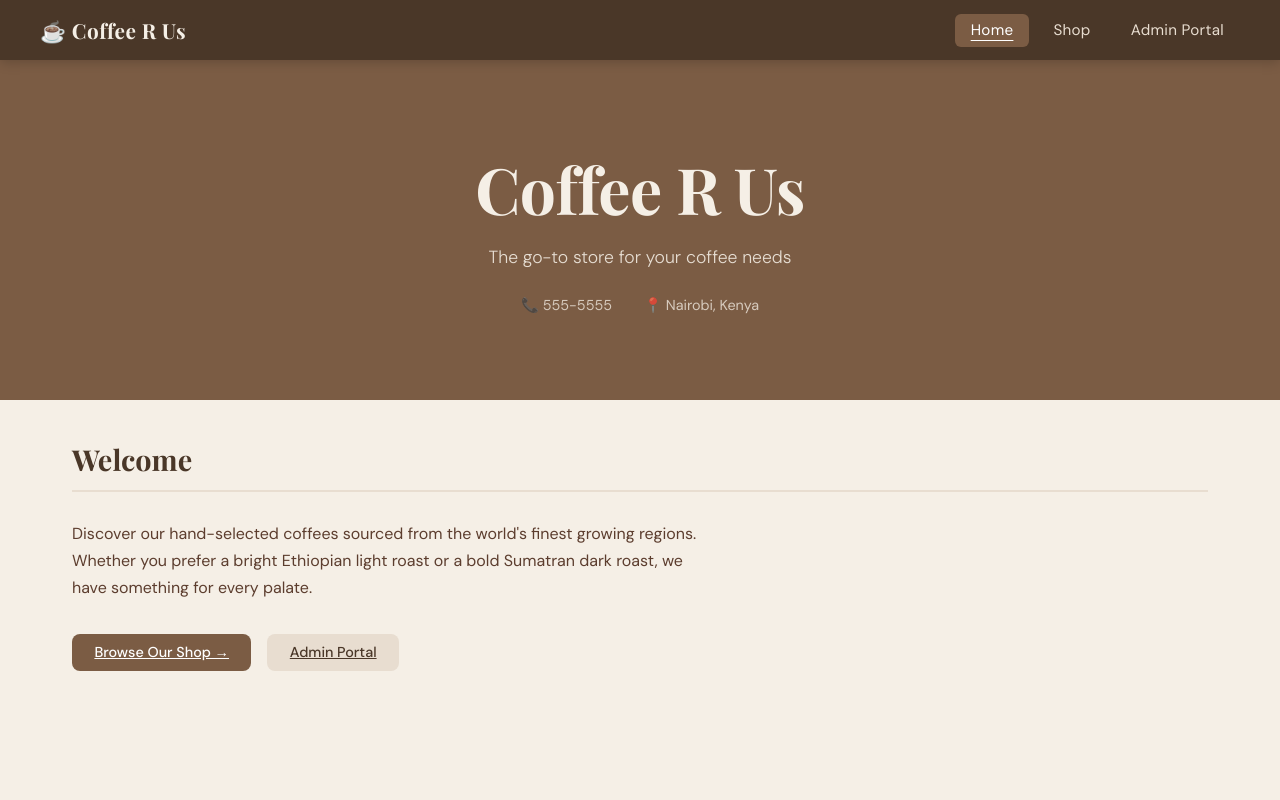
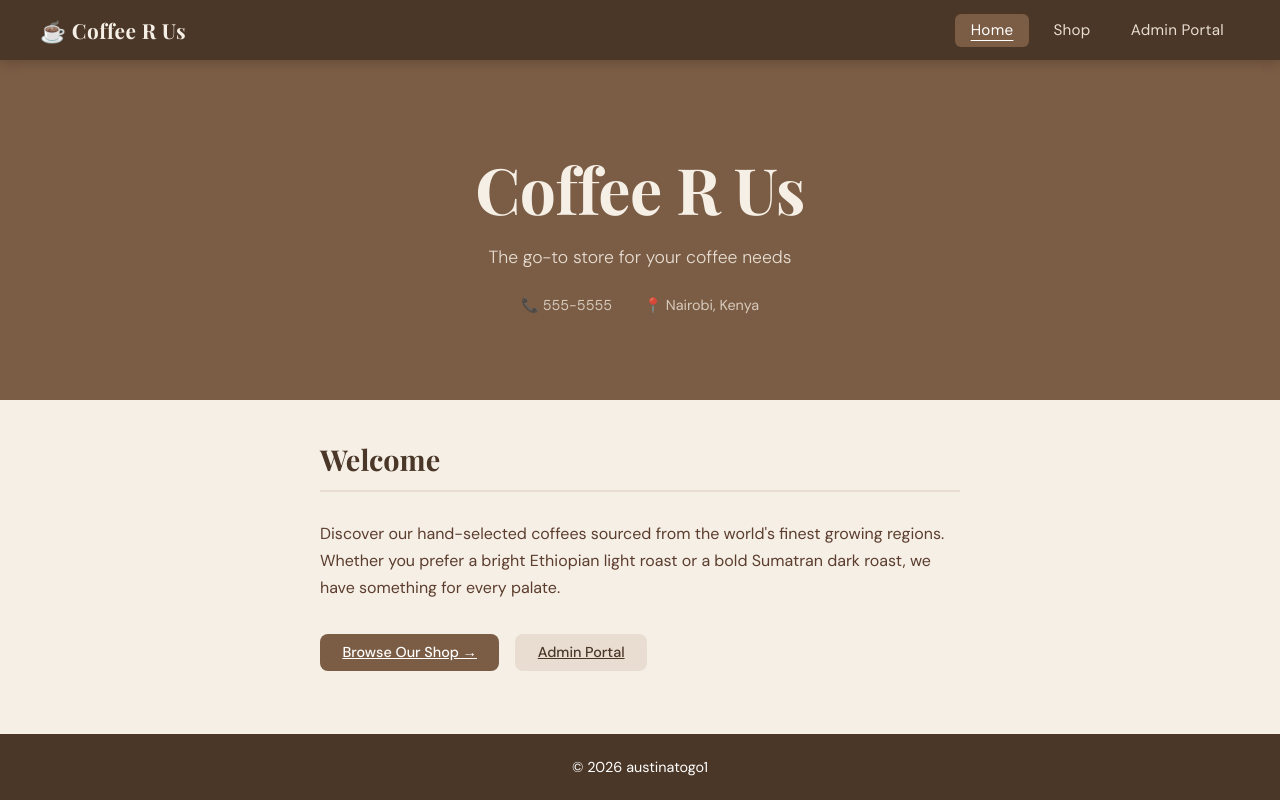
Before and after one commit to austinatogo1/coffee-r-us, a React (Vite) app in the folder coffee-r-us/: page / in a window 1280 px wide. Built offline with nearby package versions, Linux system fonts and the light colour scheme; data requests are answered from the project's data file; a web font is replaced by a local one.

Commit message:
chore: add gh-pages deploy script and update package.json

```diff
--- a/coffee-r-us/src/components/App.jsx
+++ b/coffee-r-us/src/components/App.jsx
@@ -7,13 +7,14 @@
 
 function App() {
   return (
-    <div>
+    <div style={{ display: "flex", flexDirection: "column", minHeight: "100vh" }}>
       <Navbar />
       <Routes>
         <Route path="/"      element={<HomePage />} />
         <Route path="/shop"  element={<ShopPage />} />
         <Route path="/admin" element={<AdminPage />} />
       </Routes>
+      <Footer />
     </div>
   );
 }
```
Also changed, not shown: 1 other file (tests, documents, lock files or other folders).
